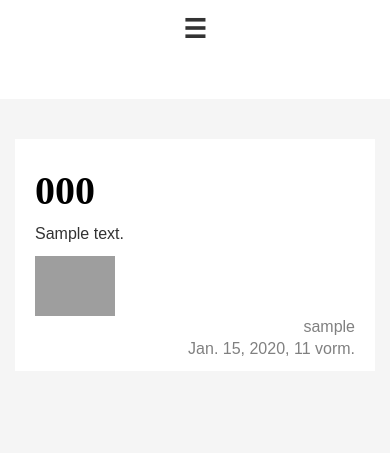
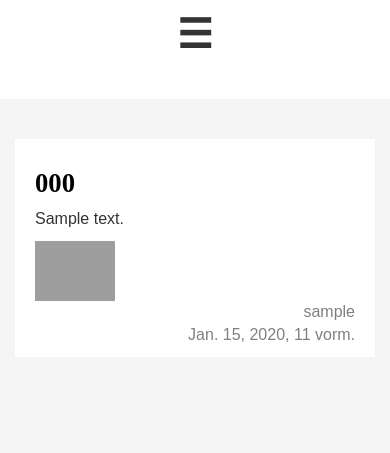
Before and after one commit to frxncsco/UrbanGardening, a Django app: page /blog in a window 390 px wide. Shown: the part 214-667 px from the top of the page. Run offline with Django 3.2, Linux system fonts and the light colour scheme; tables that the repository leaves empty hold one stand-in row (values such as "Sample post"); some libraries are stand-ins or nearby versions; grey boxes are pictures that could not be loaded.

Commit message:
kleine Änderungen CSS

```diff
--- a/blog/static/css/blog.css
+++ b/blog/static/css/blog.css
@@ -88,9 +88,8 @@ span {
     color: black;
 }
 label {
-
-    font-size: 26px;
-    line-height: 40px;
+    font-size: 40px;
+    line-height: 50px;
     display: none;
     width: 100px;
     float: right;
@@ -109,7 +108,7 @@ label {
         font-size: 20px;
         width: 200%;
         display: none;
-        background-color: lightgrey;
+        background-color: yellowgreen;
         border-radius: 10px;
         padding-bottom: 20px;
     }
@@ -242,7 +241,7 @@ p {
         background-image: url("https://cdn.pixabay.com/photo/2017/04/07/13/16/leaf-2210973_960_720.jpg");
         background-size: 100% Auto;
         margin-top: 0;
-        padding: 40;
+        padding: 40px;
         margin-bottom: 0px;
     }
 
@@ -299,5 +298,10 @@ p {
         font-size: 14pt;
         color: black;
     }
-
+    .post h2 a {
+        font-family: 'Times New Roman', Times, serif;
+        font-size: 20pt;
+        font-weight: bold;
+        color: black;
+    }
 }
```
